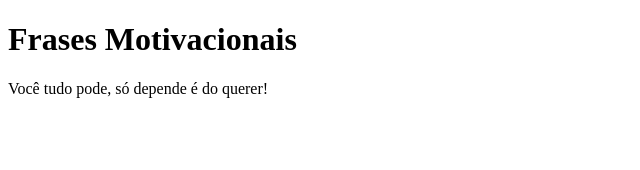
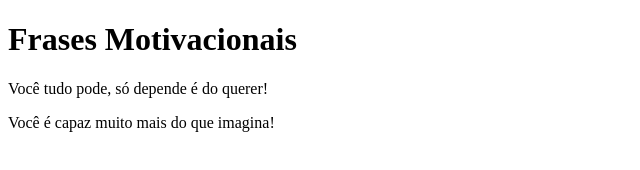
Before and after one commit to RafaelDiasCmp/Projeto-01_Cria-odeReposit-rios, a plain HTML site: page index.html in a window 1280 px wide. Shown: the whole page, without its empty margins (0-640 px from the left). Drawn offline with Linux system fonts and the light colour scheme.

Commit message:
frase motivacional 2

```diff
--- a/index.html
+++ b/index.html
@@ -8,5 +8,6 @@
 <body>
     <h1>Frases Motivacionais</h1>
     <p>Você tudo pode, só depende é do querer!</p>
+    <p>Você é capaz muito mais do que imagina!</p>
 </body>
 </html>
```
